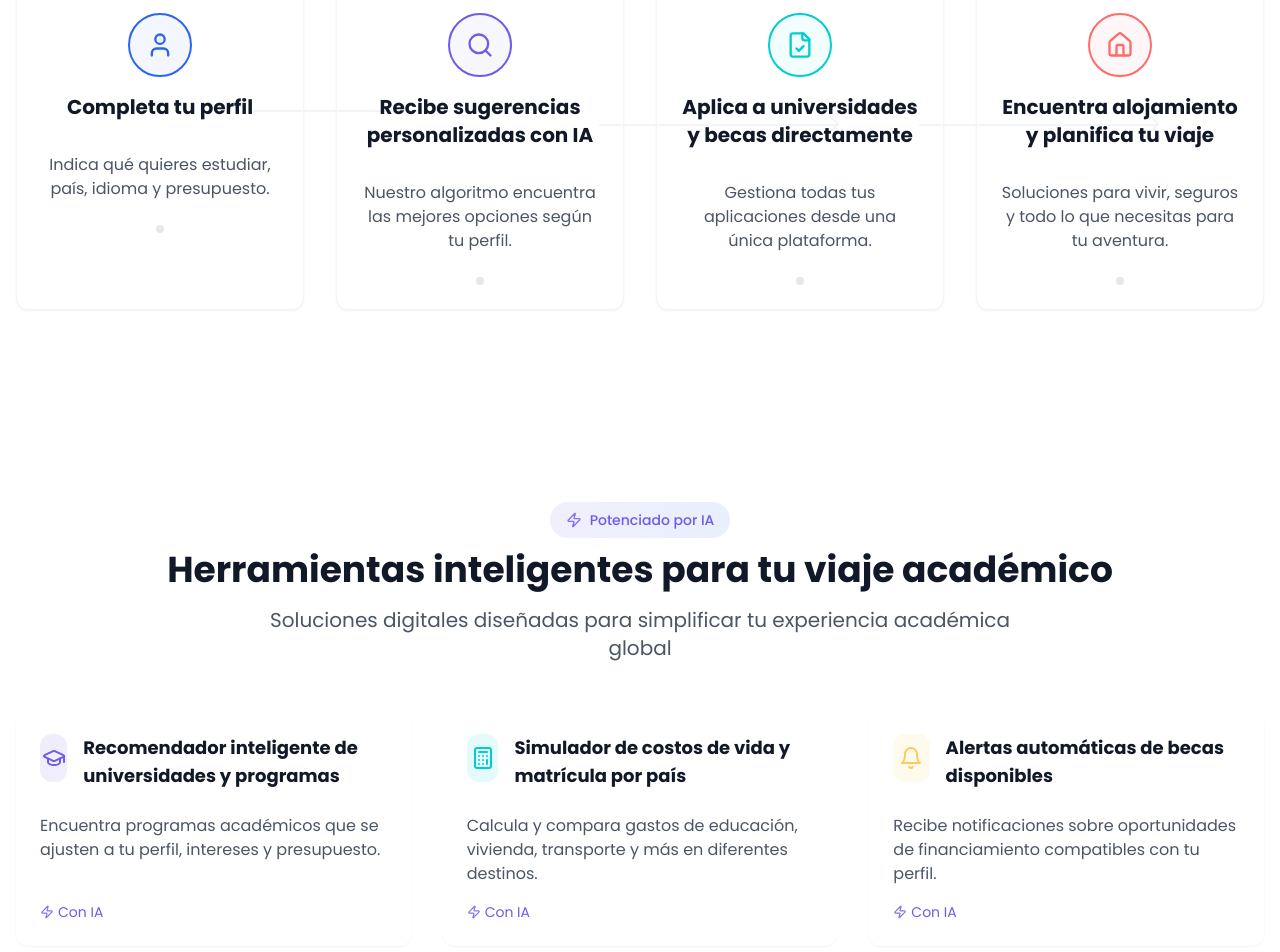
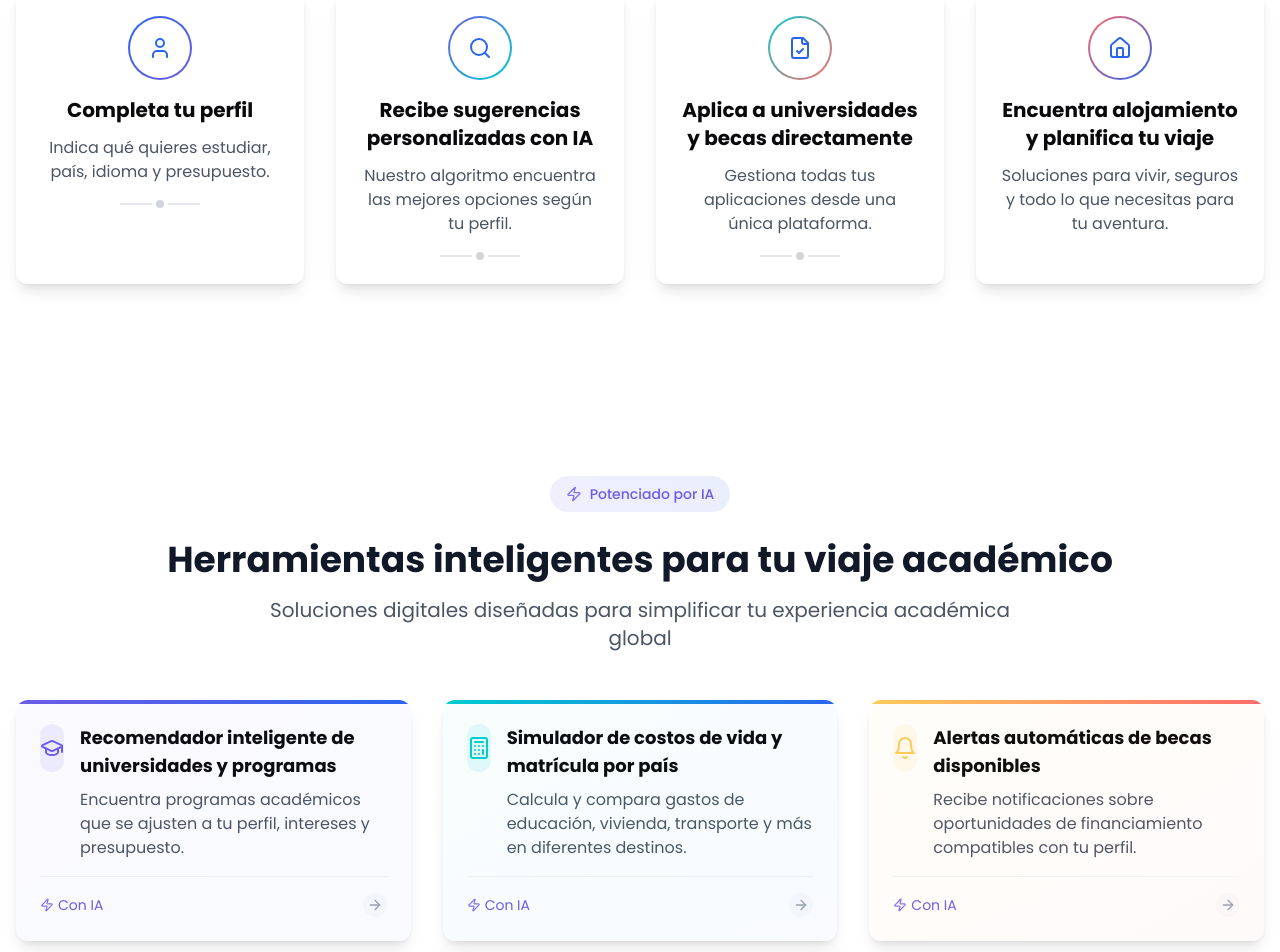
Before and after one commit to andregiraldo/edu-bridge, a React (Vite) app: page / in a window 1280 px wide. Shown: the part 920-1872 px from the top of the page. Built offline with nearby package versions, Linux system fonts and the light colour scheme.

Commit message:
Add AI-powered features section
Implement the AI-powered features section, similar to the humanoid section.

```diff
--- a/src/components/HowItWorksSection.tsx
+++ b/src/components/HowItWorksSection.tsx
@@ -1,12 +1,13 @@
 
 import React from 'react';
 import { User, Search, FileCheck, Home } from 'lucide-react';
+import { Card, CardContent } from "@/components/ui/card";
 
-const stepColors = [
-  'border-edubridge-blue text-edubridge-blue bg-edubridge-blue/5',
-  'border-edubridge-purple text-edubridge-purple bg-edubridge-purple/5',
-  'border-edubridge-cyan text-edubridge-cyan bg-edubridge-cyan/5',
-  'border-edubridge-coral text-edubridge-coral bg-edubridge-coral/5',
+const stepGradients = [
+  'from-edubridge-blue to-edubridge-purple',
+  'from-edubridge-purple to-edubridge-cyan',
+  'from-edubridge-cyan to-edubridge-coral',
+  'from-edubridge-coral to-edubridge-blue',
 ];
 
 const steps = [
@@ -43,28 +44,34 @@ const HowItWorksSection: React.FC = () => {
 
         <div className="grid grid-cols-1 sm:grid-cols-2 lg:grid-cols-4 gap-8 mt-12">
           {steps.map((step, index) => (
-            <div
+            <Card
               key={index}
-              className="bg-white rounded-xl p-6 border border-gray-100 shadow-sm hover:shadow-md group transition-all duration-300"
-              style={{ animationDelay: `${index * 0.1}s` }}
+              className="border-0 shadow-lg hover:shadow-xl group transition-all duration-300 hover:-translate-y-1 overflow-hidden"
             >
-              <div className="flex flex-col items-center text-center">
-                <div className={`w-16 h-16 rounded-full ${stepColors[index % stepColors.length]} flex items-center justify-center mb-4 border-2 group-hover:scale-110 transition-transform duration-300`}>
-                  <step.icon size={28} />
-                </div>
-                <div className="relative mb-6">
-                  <h3 className="text-xl font-bold mb-2">{step.title}</h3>
+              {/* Top gradient border */}
+              <div className={`h-1 w-full bg-gradient-to-r ${stepGradients[index % stepGradients.length]}`}></div>
+
+              <CardContent className="p-6">
+                <div className="flex flex-col items-center text-center">
+                  <div className={`w-16 h-16 rounded-full bg-gradient-to-br ${stepGradients[index % stepGradients.length]} p-0.5 mb-4 group-hover:scale-110 transition-transform duration-300`}>
+                    <div className="w-full h-full rounded-full bg-white flex items-center justify-center">
+                      <step.icon className={`text-edubridge-blue`} size={24} />
+                    </div>
+                  </div>
+
+                  <h3 className="text-xl font-bold mb-3">{step.title}</h3>
+                  <p className="text-gray-600">{step.description}</p>
+
                   {index < steps.length - 1 && (
-                    <div className="hidden lg:block absolute top-1/2 left-full w-full h-0.5 bg-gray-100 -translate-y-1/2">
-                      <div className="absolute right-0 -top-1.5 w-3 h-3 border-t-2 border-r-2 border-gray-100 rotate-45"></div>
+                    <div className="hidden lg:flex items-center justify-center mt-4">
+                      <div className="w-8 h-0.5 bg-gray-200"></div>
+                      <div className="w-2 h-2 rounded-full bg-gray-300 mx-1 group-hover:bg-edubridge-blue transition-colors duration-300"></div>
+                      <div className="w-8 h-0.5 bg-gray-200"></div>
                     </div>
                   )}
                 </div>
-                <p className="text-gray-600">{step.description}</p>
-
-                <div className="w-2 h-2 rounded-full bg-gray-200 mt-6 group-hover:bg-edubridge-blue transition-colors duration-300"></div>
-              </div>
-            </div>
+              </CardContent>
+            </Card>
           ))}
         </div>
       </div>
--- a/src/components/ModulesSection.tsx
+++ b/src/components/ModulesSection.tsx
@@ -1,6 +1,8 @@
+
 import React from 'react';
 import { GraduationCap, Calculator, Bell, House, FileText, Zap } from 'lucide-react';
 import { Link } from 'react-router-dom';
+import { Card, CardContent } from "@/components/ui/card";
 
 // Define gradient borders for a more vibrant look
 const moduleGradients = [
@@ -63,7 +65,7 @@ const ModulesSection: React.FC = () => {
     <section id="modulos" className="py-16 md:py-24 bg-white">
       <div className="container mx-auto px-4">
         <div className="text-center mb-12">
-          <span className="inline-flex items-center px-4 py-2 rounded-full bg-gradient-to-r from-edubridge-purple/10 to-edubridge-blue/10 text-edubridge-purple text-sm font-medium">
+          <span className="inline-flex items-center px-4 py-2 rounded-full bg-gradient-to-r from-edubridge-purple/10 to-edubridge-blue/10 text-edubridge-purple text-sm font-medium mb-4">
             <Zap size={16} className="mr-2 animate-pulse-glow" /> Potenciado por IA
           </span>
           <h2 className="section-title text-center mt-3">Herramientas inteligentes para tu viaje académico</h2>
@@ -72,38 +74,44 @@ const ModulesSection: React.FC = () => {
           </p>
         </div>
 
-        <div className="grid grid-cols-1 md:grid-cols-2 lg:grid-cols-3 gap-8 mt-12">
+        <div className="grid grid-cols-1 md:grid-cols-3 gap-8 mt-12">
           {modules.map((module, index) => (
             <Link
               key={index}
               to={module.url}
-              className={`relative bg-white rounded-xl p-6 shadow-sm hover:shadow-xl flex flex-col h-full transition-all duration-300 group overflow-hidden`}
+              className="group transition-all duration-300 hover:scale-[1.02]"
             >
-              {/* Gradient border effect using pseudo-element */}
-              <div className={`absolute inset-0 p-[2px] rounded-xl bg-gradient-to-br ${moduleGradients[index % moduleGradients.length]} -z-10`}>
-                <div className="absolute inset-0 bg-white rounded-[9px]"></div>
-              </div>
+              <Card className="h-full border-0 shadow-lg overflow-hidden relative">
+                {/* Gradient background with pattern */}
+                <div className={`absolute inset-0 bg-gradient-to-br ${moduleGradients[index % moduleGradients.length]} opacity-[0.03] group-hover:opacity-[0.08] transition-opacity duration-300`}></div>
 
-              <div className="absolute -right-20 -top-20 w-40 h-40 bg-gray-50 rounded-full opacity-0 group-hover:opacity-100 transition-opacity duration-300"></div>
+                {/* Top gradient border */}
+                <div className={`absolute top-0 left-0 right-0 h-1 bg-gradient-to-r ${moduleGradients[index % moduleGradients.length]}`}></div>
 
-              <div className="flex items-start mb-4 z-10">
-                <div className={`w-12 h-12 rounded-lg ${moduleIcons[index % moduleIcons.length]} flex items-center justify-center mr-4 transition-all duration-300 group-hover:scale-110`}>
-                  <module.icon size={24} />
-                </div>
-                <h3 className="text-lg font-bold">{module.title}</h3>
-              </div>
-              <p className="text-gray-600 mt-2 z-10">{module.description}</p>
+                <CardContent className="p-6">
+                  <div className="flex items-start gap-4 mb-4">
+                    <div className={`w-12 h-12 rounded-lg ${moduleIcons[index % moduleIcons.length]} flex items-center justify-center transition-transform duration-300 group-hover:scale-110`}>
+                      <module.icon size={24} />
+                    </div>
+                    <div>
+                      <h3 className="text-lg font-bold mb-2 group-hover:text-edubridge-blue transition-colors duration-300">{module.title}</h3>
+                      <p className="text-gray-600">{module.description}</p>
+                    </div>
+                  </div>
 
-              {module.aiPowered && (
-                <div className="mt-auto pt-4 flex items-center text-sm text-edubridge-purple z-10">
-                  <Zap size={14} className="mr-1 animate-pulse-glow" />
-                  <span>Con IA</span>
-                </div>
-              )}
-
-              <div className="absolute bottom-2 right-2 opacity-0 group-hover:opacity-100 transition-opacity duration-300 z-10">
-                <ArrowRight className="text-gray-400" size={16} />
-              </div>
+                  <div className="mt-4 flex items-center justify-between pt-4 border-t border-gray-100">
+                    {module.aiPowered && (
+                      <div className="flex items-center text-sm text-edubridge-purple">
+                        <Zap size={14} className="mr-1 animate-pulse-glow" />
+                        <span>Con IA</span>
+                      </div>
+                    )}
+                    <div className="ml-auto bg-gray-50 rounded-full p-1 group-hover:bg-edubridge-blue/10 transition-colors duration-300">
+                      <ArrowRight className="text-gray-400 group-hover:text-edubridge-blue transition-colors duration-300" size={16} />
+                    </div>
+                  </div>
+                </CardContent>
+              </Card>
             </Link>
           ))}
         </div>
```
